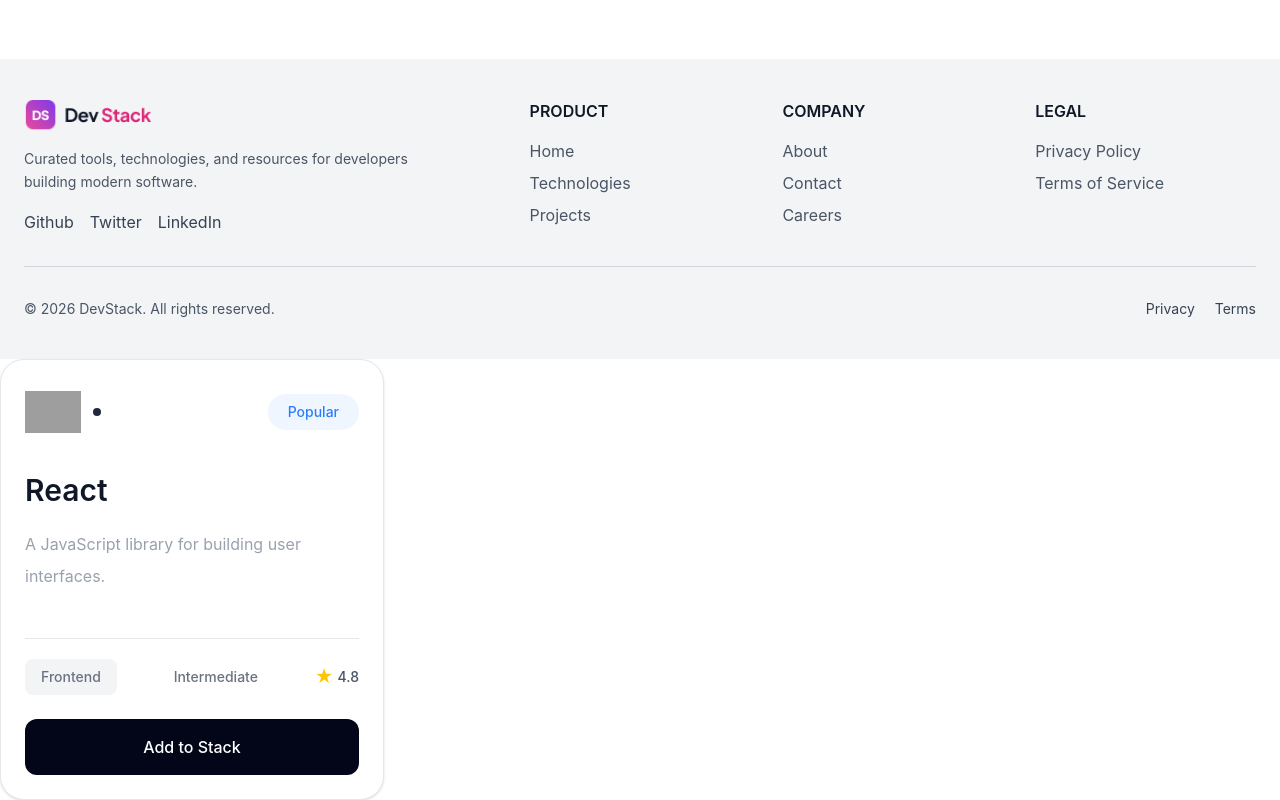
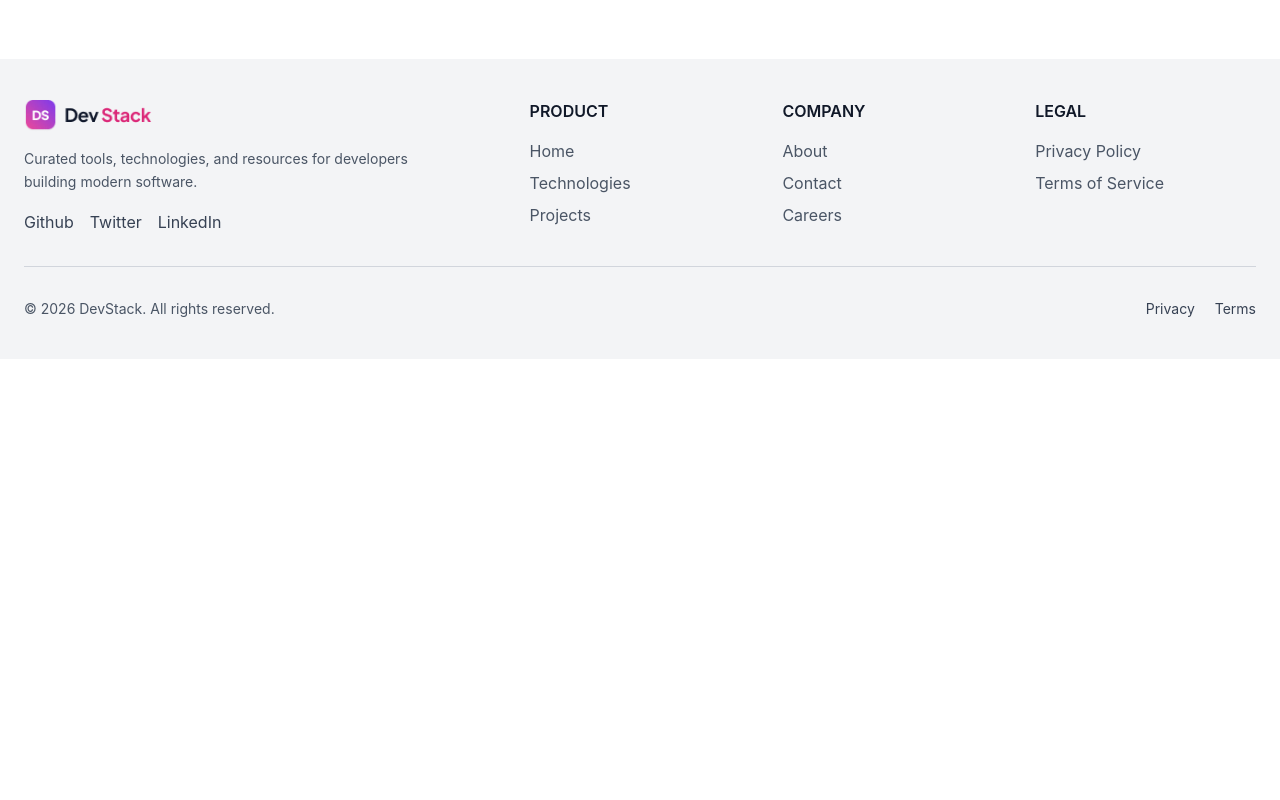
Before and after one commit to sudiptoroy12/DevStack, a React (Vite) app: page / in a window 1280 px wide. Shown: the part 669-1469 px from the top of the page. After the commit the page ends 1028 px from the top, so only its background shows below. Built offline with nearby package versions, Linux system fonts and the light colour scheme; grey boxes are pictures that could not be loaded.

Commit message:
Add Techonologies component and related types; integrate data fetching from JSON

```diff
--- a/src/App.tsx
+++ b/src/App.tsx
@@ -1,10 +1,22 @@
-import Card from "./components/Card"
+import Card from "./components/techonologies/Card"
 import Footer from "./components/Footer"
 import Hero from "./components/Hero"
 import Navbar from "./components/Navbar"
+import type { ITechnology } from "./types/techonologiesType"
+import { Suspense } from "react"
+import Techonologies from "./components/techonologies/Techonologies"
+
+
+ const techonologiesFetch = async(): Promise<ITechnology[]> => {{
+        const res = await fetch('/data.json')
+        const data = await res.json()
+        return data;
+    }}
 
 
 function App() {
+
+  const techonologiesPromise = techonologiesFetch()
 
 
   return (
@@ -12,18 +24,9 @@
     <Navbar/>
     <Hero/>
     <Footer/>
-    <Card
-      technology={{
-        id: "1",
-        name: "React",
-        category: "Frontend",
-        description: "A JavaScript library for building user interfaces.",
-        icon: "/path/to/react-icon.png",
-        rating: 4.8,
-        difficulty: "Intermediate",
-        badge: "Popular"
-      }}
-    />
+    <Suspense fallback={<div>Loading...</div>}>
+    <Techonologies techonologiesPromise={techonologiesPromise}/>
+    </Suspense>
 
     </>
   )
--- /dev/null
+++ b/src/components/techonologies/Techonologies.tsx
@@ -0,0 +1,20 @@
+import  { use } from 'react';
+import type { ITechnology } from '../../types/techonologiesType';
+
+interface TechonologiesProps {
+  techonologiesPromise: Promise<ITechnology[]>;
+}
+
+const Techonologies = ({ techonologiesPromise }: TechonologiesProps) => {
+
+    const techonologies = use(techonologiesPromise)
+    console.log(techonologies)
+
+    return (
+        <div>
+
+        </div>
+    );
+};
+
+export default Techonologies;
--- /dev/null
+++ b/src/types/techonologiesType.ts
@@ -0,0 +1,10 @@
+export interface ITechnology {
+  id: string;
+  name: string;
+  category: string;
+  description: string;
+  icon: string;
+  rating: number;
+  difficulty: string;
+  badge: string;
+}
```
Also changed, not shown: public/data.json (renamed from src/data/data.js), src/components/techonologies/Card.tsx (renamed from src/components/Card.tsx).
